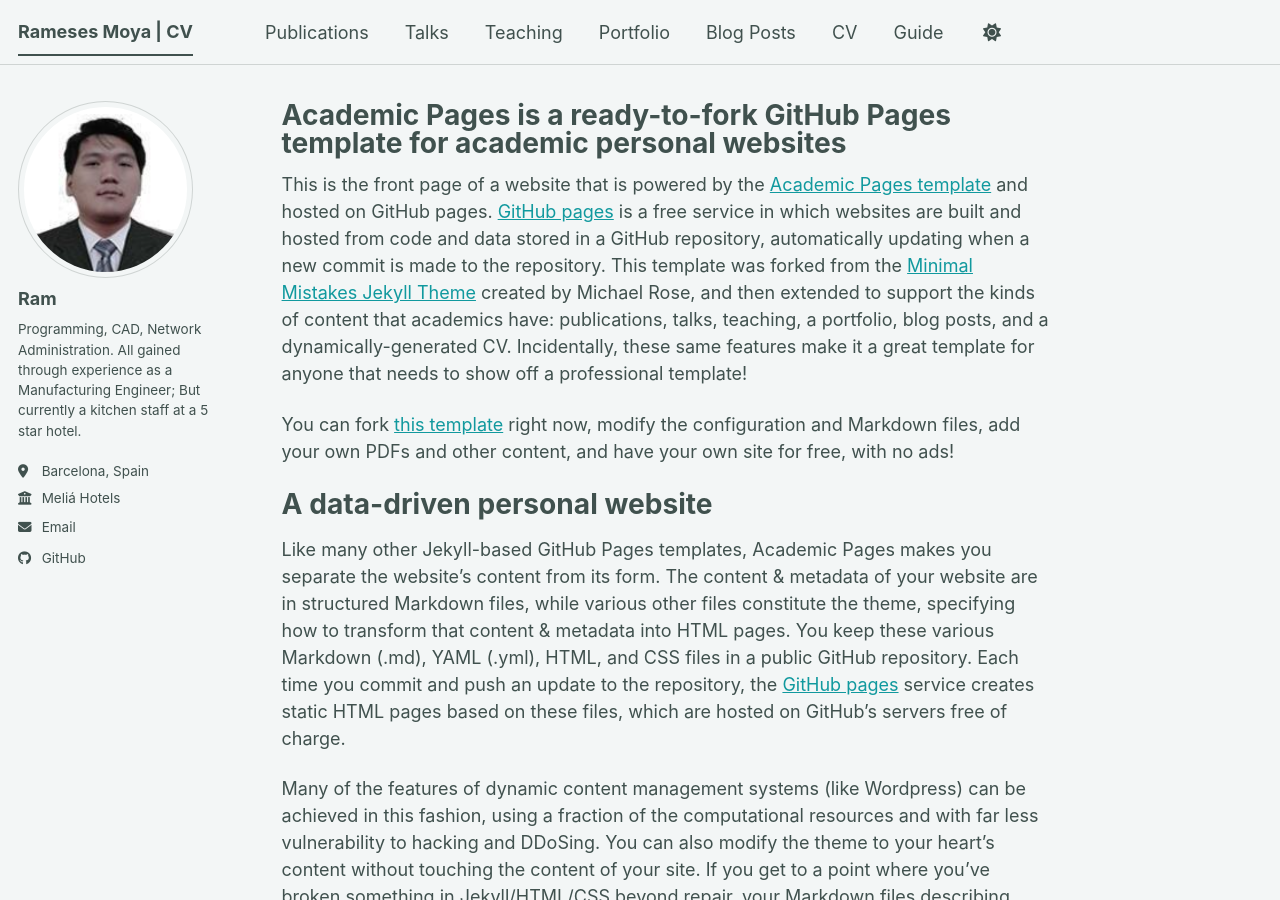
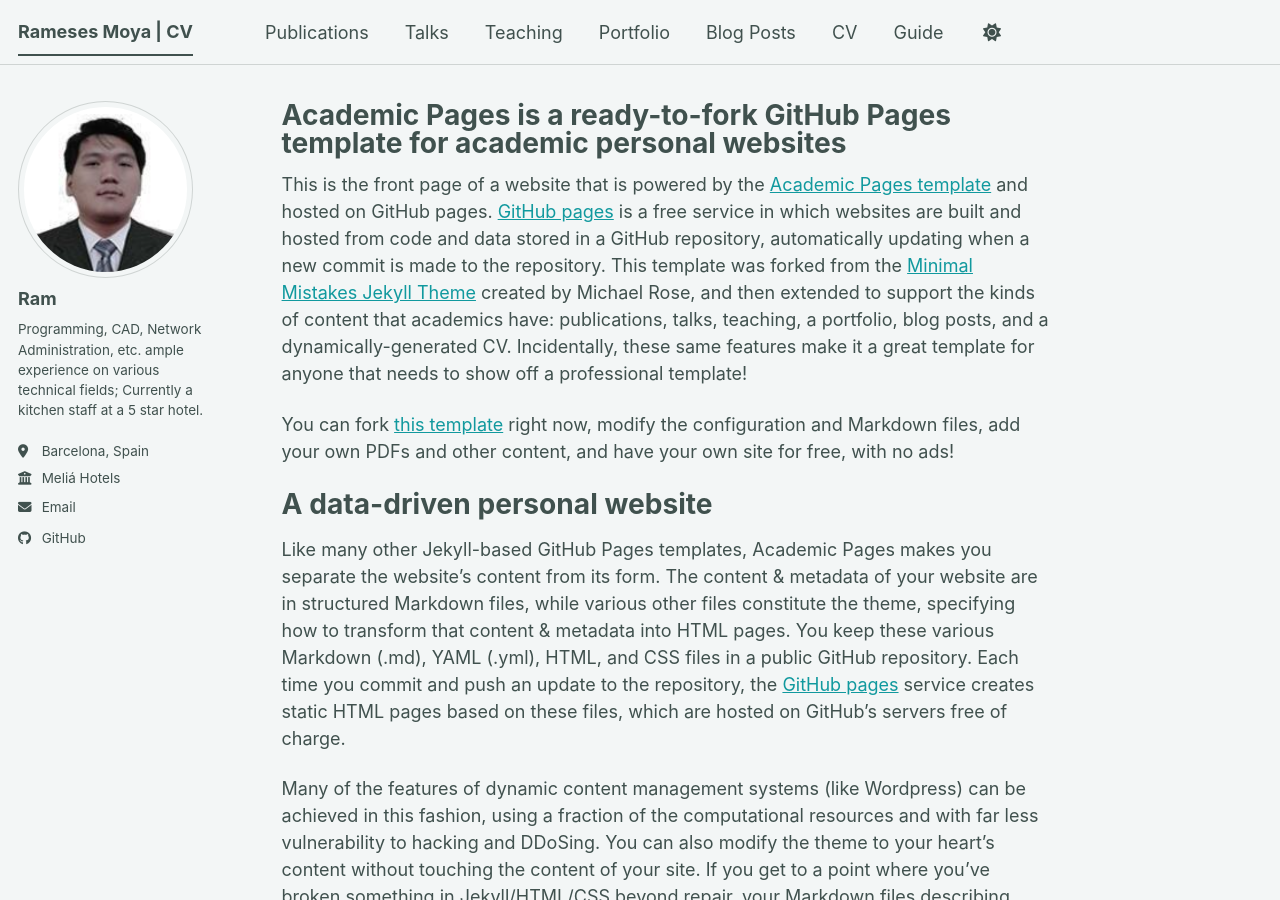
Before and after one commit to rvmoya/rvmoya.github.io, a Jekyll site: the page built from _pages/about.md, in a window 1280 px wide and 900 px high. Built offline with Jekyll 4.4.1, drawn with Linux system fonts in a browser that asks for light colours; a script bundle is joined from its source files by our own code; library files that are not in the unit come from our copies.

Commit message:
_config.yml
Updated bio to reflect experience and current position.

```diff
--- a/_config.yml
+++ b/_config.yml
@@ -26,7 +26,7 @@ author:
   avatar           : "profile.png"
   name             : "Ram"
   pronouns         : # example: "she/her"
-  bio              : "Programming, CAD, Network Administration. All gained through experience as a Manufacturing Engineer; But currently a kitchen staff at a 5 star hotel."
+  bio              : "Programming, CAD, Network Administration, etc. ample experience on various technical fields; Currently a kitchen staff at a 5 star hotel."
   location         : "Barcelona, Spain"
   employer         : "Meliá Hotels"
   uri              : # URL
```
